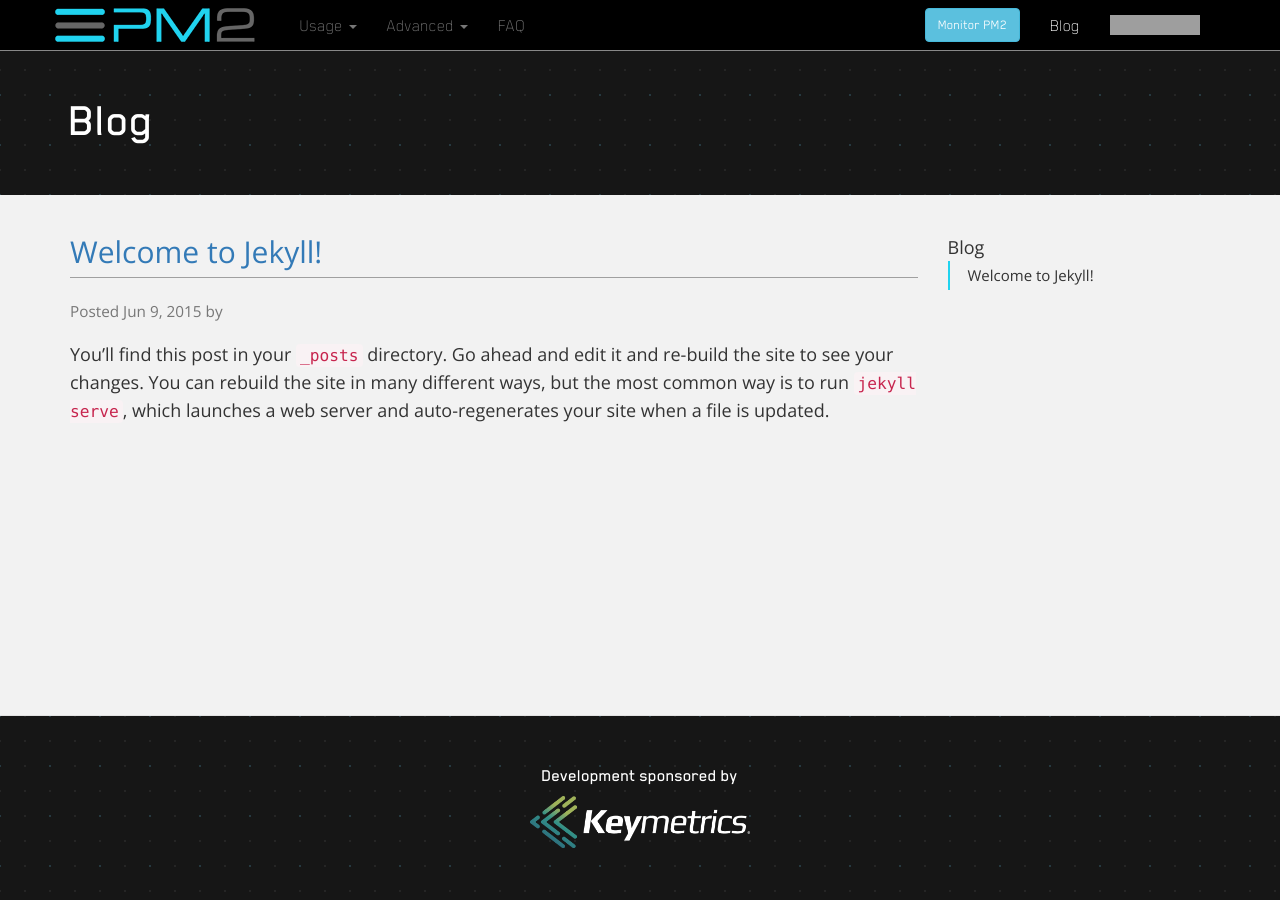
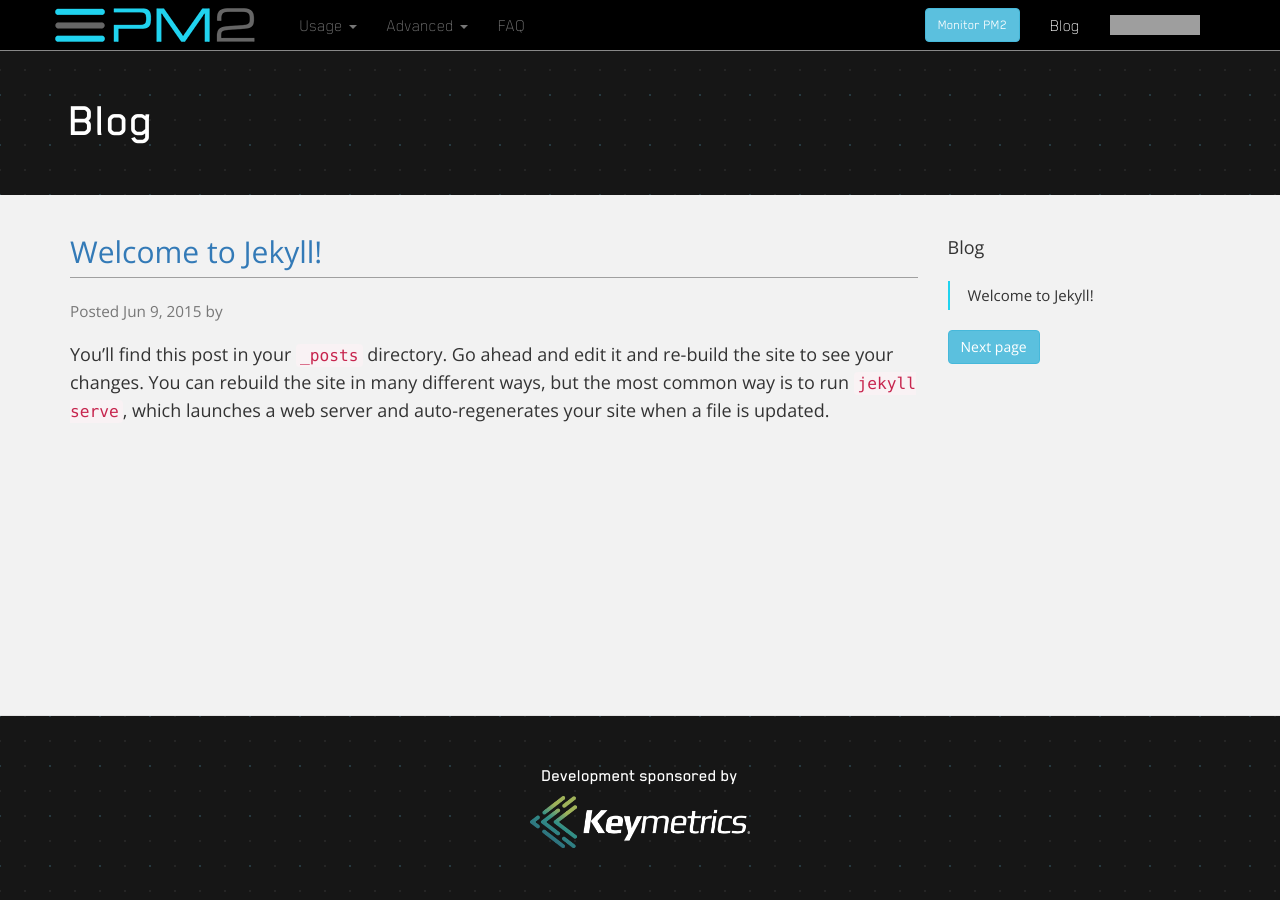
Before and after one commit to keymetrics/keymetrics.github.io, a Jekyll site: the page built from blog.html, in a window 1280 px wide. Built offline with Jekyll 4.4.1, drawn with Linux system fonts in a browser that asks for light colours; nearby versions of some CDN libraries; Markdown is read by kramdown in place of the engine named in the settings; grey boxes are pictures that could not be loaded.

Commit message:
add next page button in docs pages

```diff
--- a/_layouts/docs.html
+++ b/_layouts/docs.html
@@ -11,6 +11,9 @@ layout: page
     <div class="col-md-3">
       <div class="sidebar">
         <ul class="nav"></ul>
+        <a href="#" >
+          <button class="btn btn-info">Next page</button>
+        </a>
       </div>
     </div>
   </div>
--- a/_sass/_style.scss
+++ b/_sass/_style.scss
@@ -276,6 +276,18 @@ ul.pm2-tick-list li::before {
     }
 }
 
+.sidebar button {
+    margin-top: 20px;
+}
+
+a:focus {
+    outline: 0;
+}
+
+.sidebar li:first-child {
+    margin-bottom: 20px;
+}
+
 .sidebar.affix-top {
     position: fixed;
     top: 235px;
--- a/scripts/docs.js
+++ b/scripts/docs.js
@@ -39,9 +39,26 @@
     }
   });
 
+  var selects = $('.nav .active .dropdown-menu li');
+
+  selects.each(function () {
+    var title = $(this);
+
+    if (title.attr('class') == 'active') {
+      var usage = title.next().children().attr('href');
+      $('.sidebar a:last-child').attr('href', usage);
+
+      if (usage == undefined) {
+        $('.sidebar a:last-child').hide();
+      }
+
+    }
+
+  });
+
   function renderHeadings(headings) {
     var title = $('body').attr('class');
-    var template = '<li>' + title + '<li>';
+    var template = '<li>' + title + '</li>';
 
     _.each(headings, function(heading) {
       template += '<li><a href="#' + heading.id + '">' + heading.text + '</a>';
```
